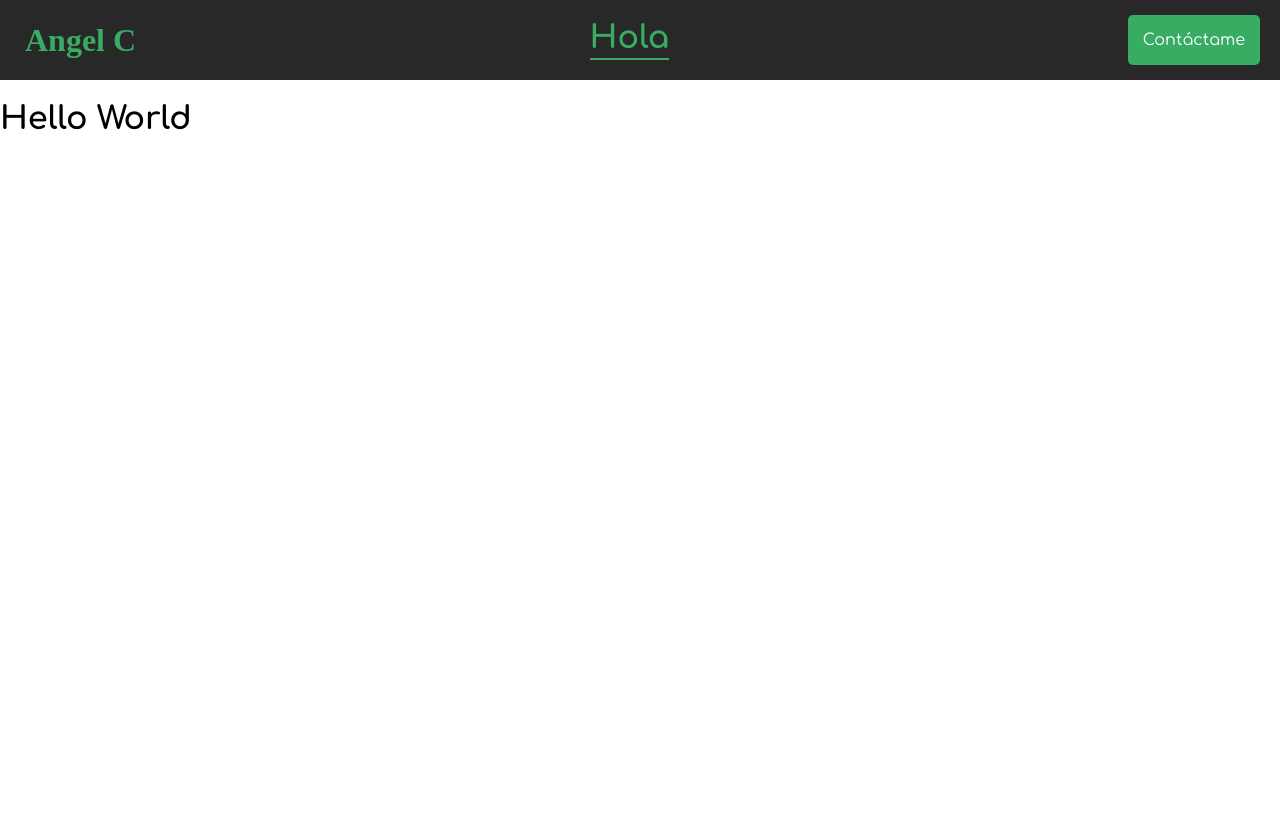
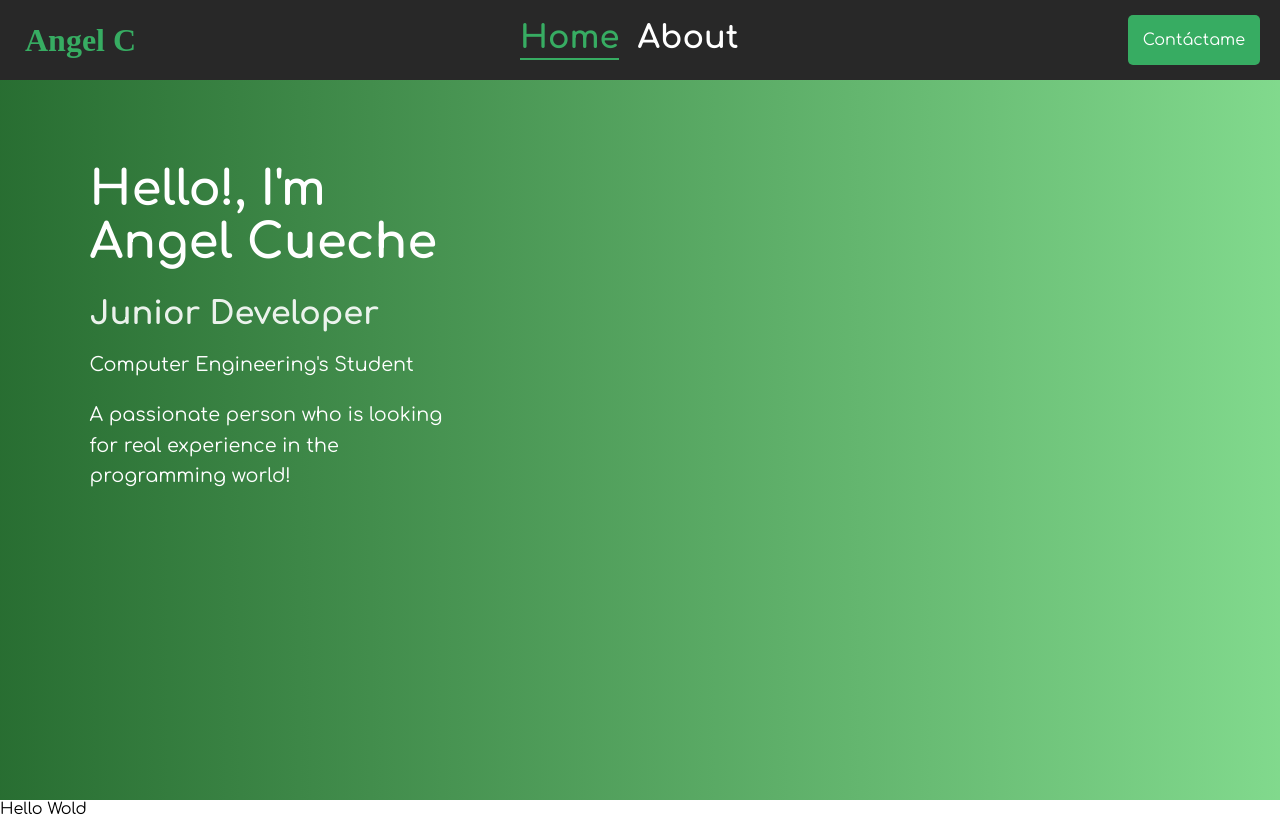
Before and after one commit to NecronX24/portfolio, a Vue app: page / in a window 1280 px wide. Built offline with nearby package versions, Linux system fonts and the light colour scheme; a web font is replaced by a local one.

Commit message:
feat: styles and content added

```diff
--- a/src/pages/Home.vue
+++ b/src/pages/Home.vue
@@ -1,16 +1,55 @@
 <script setup>
+import Button from '@/components/Button.vue';
 import Navbar from '@/components/Navbar.vue';
 
 let elements =[
-    ["Hola", ()=>{alert('Hola')}]
+    ["Home", ()=>{alert('Hola')}],
+    ["About", ()=>{alert('Hola')}]
 ]
 </script>
 
 <template>
     <Navbar :elements="elements"></Navbar>
-    <h1>Hello World</h1>
+    <div class="home">
+        <div class="home-text">
+            <h1 class="home-title">Hello!, I'm Angel Cueche</h1>
+            <h2 class="home-subtitle">Junior Developer</h2>
+            <p class="home-p">
+                Computer Engineering's Student
+            </p>
+            <p class="home-p"> A passionate person who is looking for real experience in the programming world!</p>
+        </div>
+    </div>
+    <div class="projects">
+        <div>Hello Wold</div>
+    </div>
 </template>
 
-<styles scoped>
+<style scoped>
+.home{
+    background: linear-gradient(270deg, #08b51f82, #055610db);
+    min-height: 90vh;
+}
+.home-text{
+    padding-top:4%;
+    padding-left:7%;
+    width: 30%;
+    color:white;
+}
 
-</styles>
+.home-title {
+  font-size: 3rem;
+  margin-bottom: 1rem;
+}
+
+.home-subtitle {
+  font-size: 2rem;
+  margin-bottom: 1rem;
+  opacity: 0.9;
+}
+
+.home-p {
+  font-size: 1.2rem;
+  line-height: 1.6;
+}
+</style>
```
